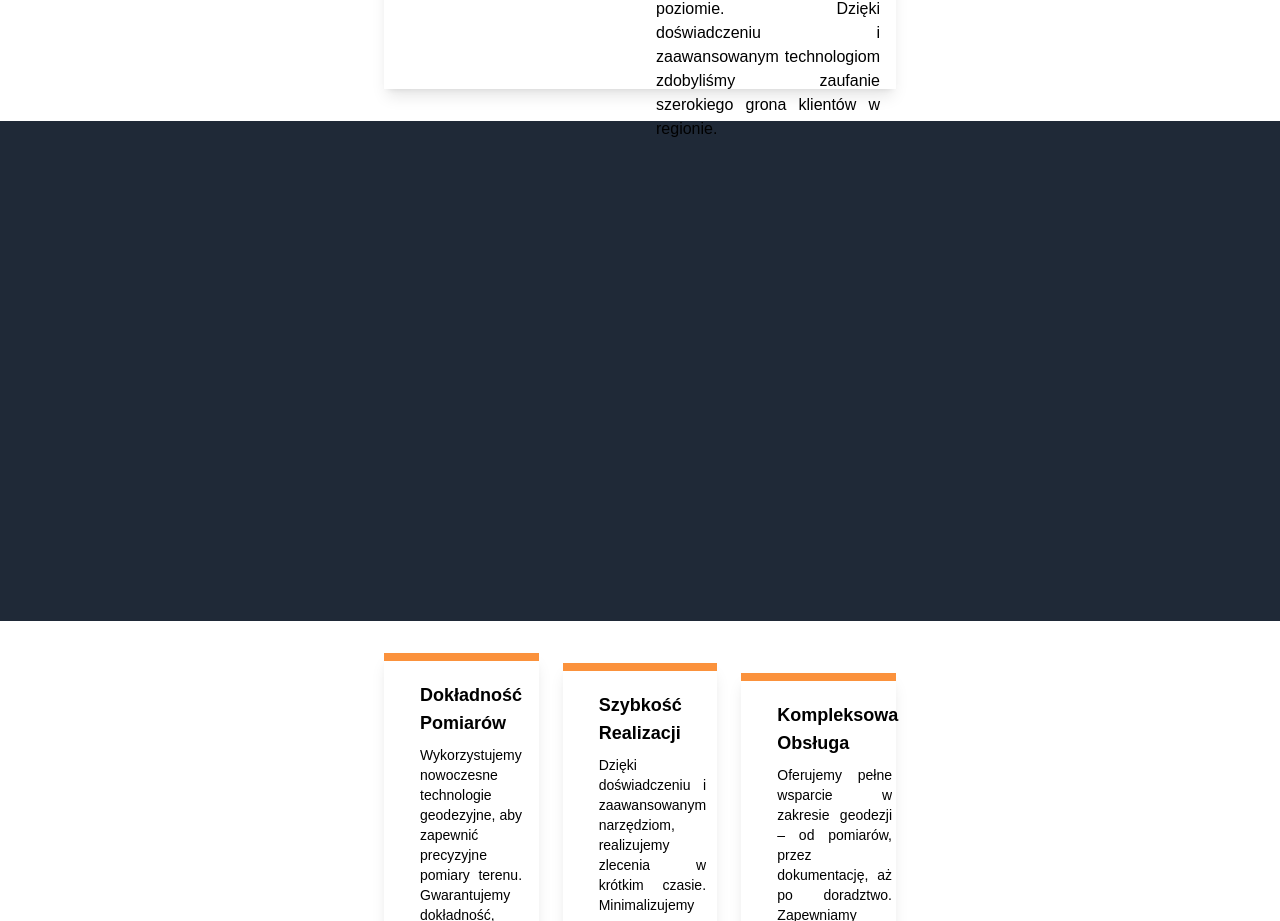
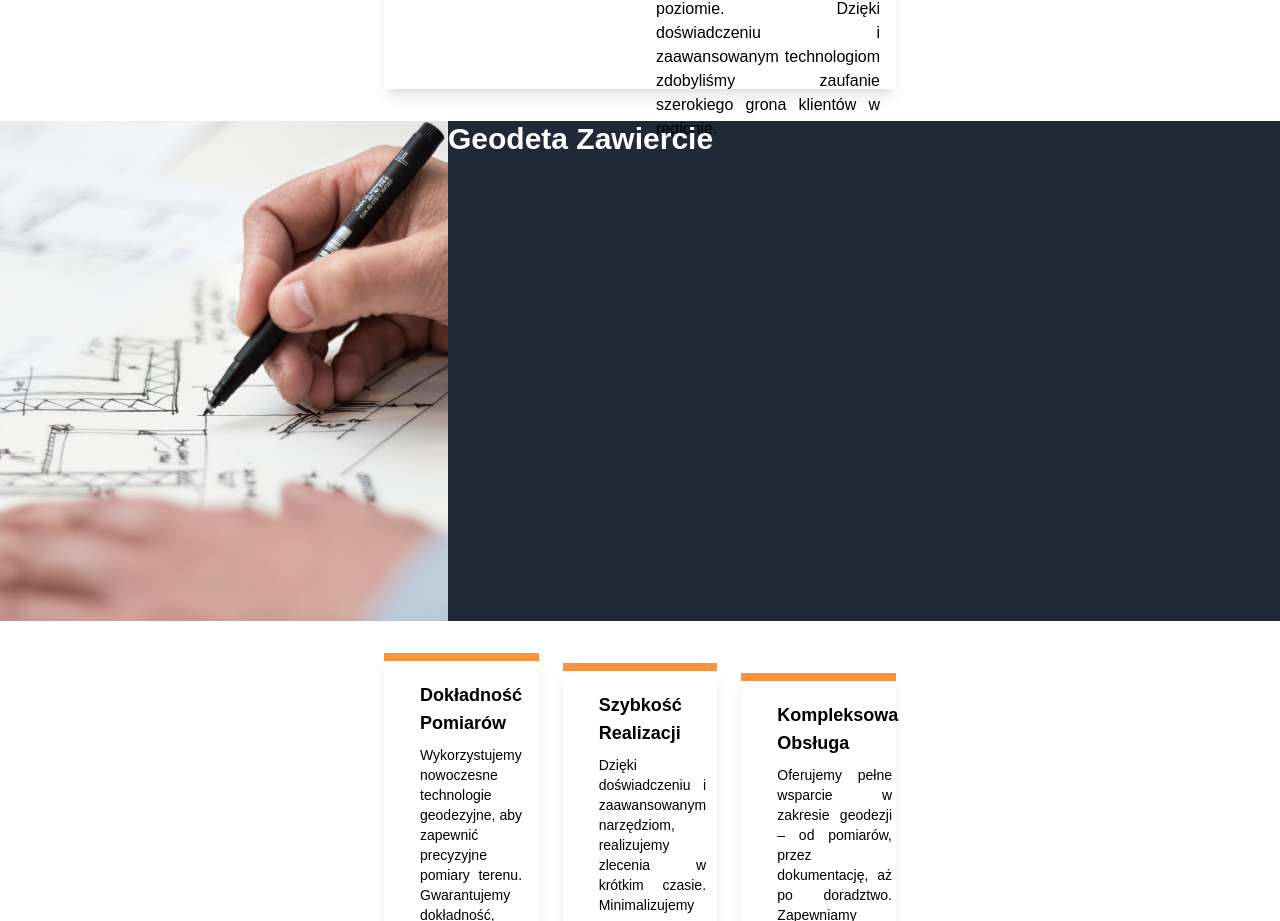
Before and after one commit to szymcze578/New-Frontend-Vue.js---page-for-Surveyor-company, a Vue app: page / in a window 1280 px wide. Shown: the part 1159-2080 px from the top of the page. Built offline with nearby package versions, Linux system fonts and the light colour scheme; what @fawmi/vue-google-maps would draw is missing.

Commit message:
Add slide

```diff
--- a/package.json
+++ b/package.json
@@ -14,6 +14,7 @@
   },
   "dependencies": {
     "@fawmi/vue-google-maps": "^0.9.79",
+    "@vueuse/motion": "^2.2.6",
     "autoprefixer": "^10.4.19",
     "bootstrap-icons": "^1.11.3",
     "pinia": "^2.1.7",
--- a/src/components/HomePage.vue
+++ b/src/components/HomePage.vue
@@ -1,14 +1,26 @@
 <template>
-  <div >
+  <div>
     <div>
-      <TheCarousel :slides="data" :interval="3000" :controls="true" :indicators="true"></TheCarousel>
+      <TheCarousel
+        :slides="data"
+        :interval="3000"
+        :controls="true"
+        :indicators="true"
+      ></TheCarousel>
     </div>
     <div class="lg:px-48 xl:px-96">
       <OfferComponent></OfferComponent>
     </div>
 
-    <div class="mt-8 h-[500px] bg-gray-800 ">
-
+    <div class="mt-8 h-[500px] bg-gray-800 flex">
+      <div class="h-full w-[35%]">
+        <img :src="img" class="w-full h-full object-cover" v-motion-slide-visible-once-left />
+      </div>
+      <div class="w-[65%] items-center justify-center">
+        <div class="text-white text-3xl font-semibold" v-motion-slide-visible-once-right>
+          Geodeta Zawiercie
+        </div>
+      </div>
     </div>
 
     <div class="lg:px-48 xl:px-96 grid grid-cols-3 gap-6 md:grid-cols-3 mt-8 items-center">
@@ -18,17 +30,17 @@
     <div class="lg:px-48 xl:px-96">
       <ContactComponent></ContactComponent>
     </div>
-
   </div>
 </template>
 
 <script setup lang="ts">
-
 import { ref } from 'vue'
 import TheCarousel from './Carousel/TheCarousel.vue'
 import InformationTile from './InformationTile.vue'
 import OfferComponent from './OfferComponent.vue'
 import ContactComponent from './ContactComponent.vue'
+
+import img from '@/assets/rysunek-techniczny-umowa-o-dzieło-scaled.jpg'
 
 import dataJson from '@/data/data.json'
 import type { InformationData } from '@/Model/InformationData'
@@ -36,7 +48,6 @@ import type { InformationData } from '@/Model/InformationData'
 import image1 from '@/assets/image1.jpg'
 import image2 from '@/assets/image2.jpg'
 import image3 from '@/assets/image3.jpg'
-
 
 const data = ref([image1, image2, image3])
 
--- a/src/main.ts
+++ b/src/main.ts
@@ -2,6 +2,8 @@ import './assets/main.css'
 
 import { createApp } from 'vue'
 import { createPinia } from 'pinia'
+import { MotionPlugin } from '@vueuse/motion'
+
 import VueGoogleMaps from '@fawmi/vue-google-maps'
 import TheCarousel from './components/Carousel/TheCarousel.vue'
 import CarouselIndicators from './components/Carousel/CarouselIndicators.vue'
@@ -19,7 +21,7 @@ app.component('TheCarousel', TheCarousel)
 app.component('CarouselIndicators', CarouselIndicators)
 app.component('CarouselItem', CarouselItem)
 app.component('CarouselControls', CarouselControls)
-app.component('OfferComponent',OfferComponent)
+app.component('OfferComponent', OfferComponent)
 
 app.use(VueGoogleMaps, {
   load: {
@@ -29,5 +31,6 @@ app.use(VueGoogleMaps, {
 
 app.use(createPinia())
 app.use(router)
+app.use(MotionPlugin)
 
 app.mount('#app')
```
Also changed, not shown: src/assets/rysunek-techniczny-umowa-o-dzieło-scaled.jpg (renamed from public/rysunek-techniczny-umowa-o-dzieło-scaled.jpg), 1 other file (tests, documents, lock files or other folders).
